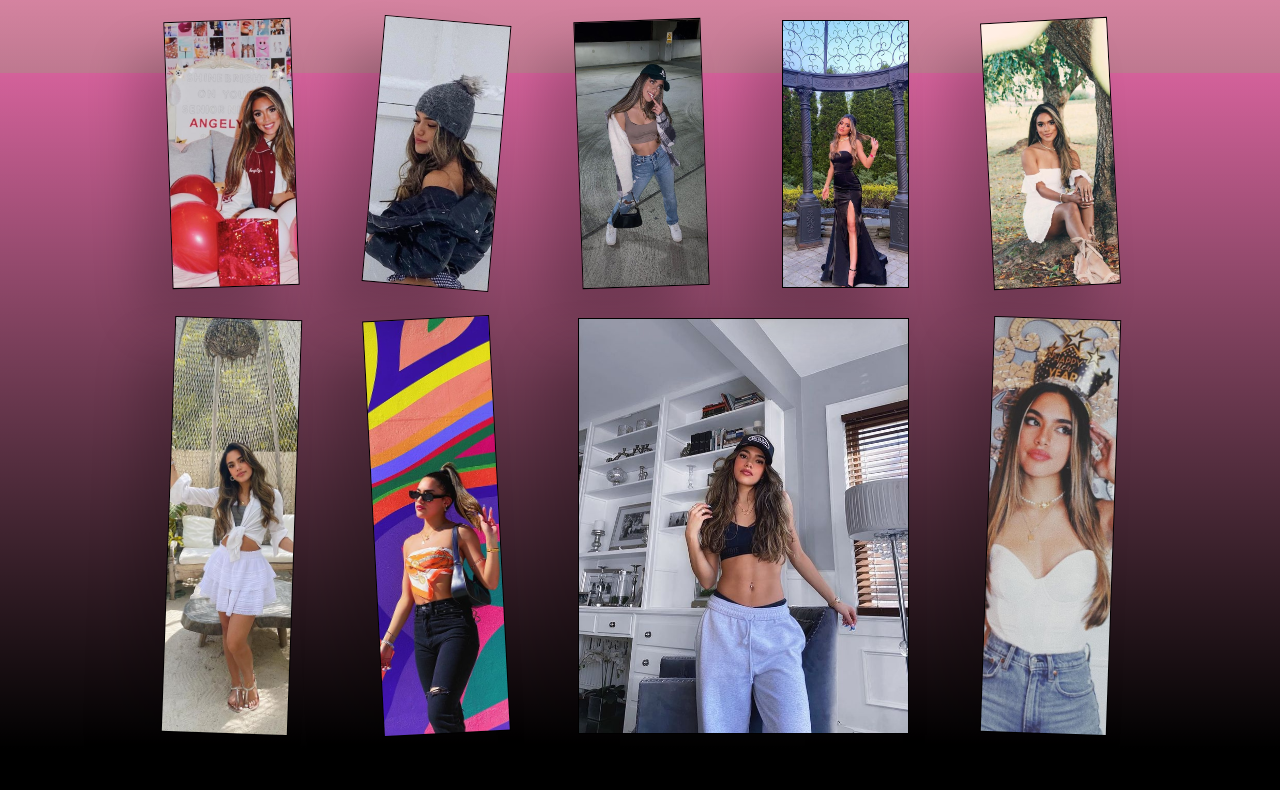
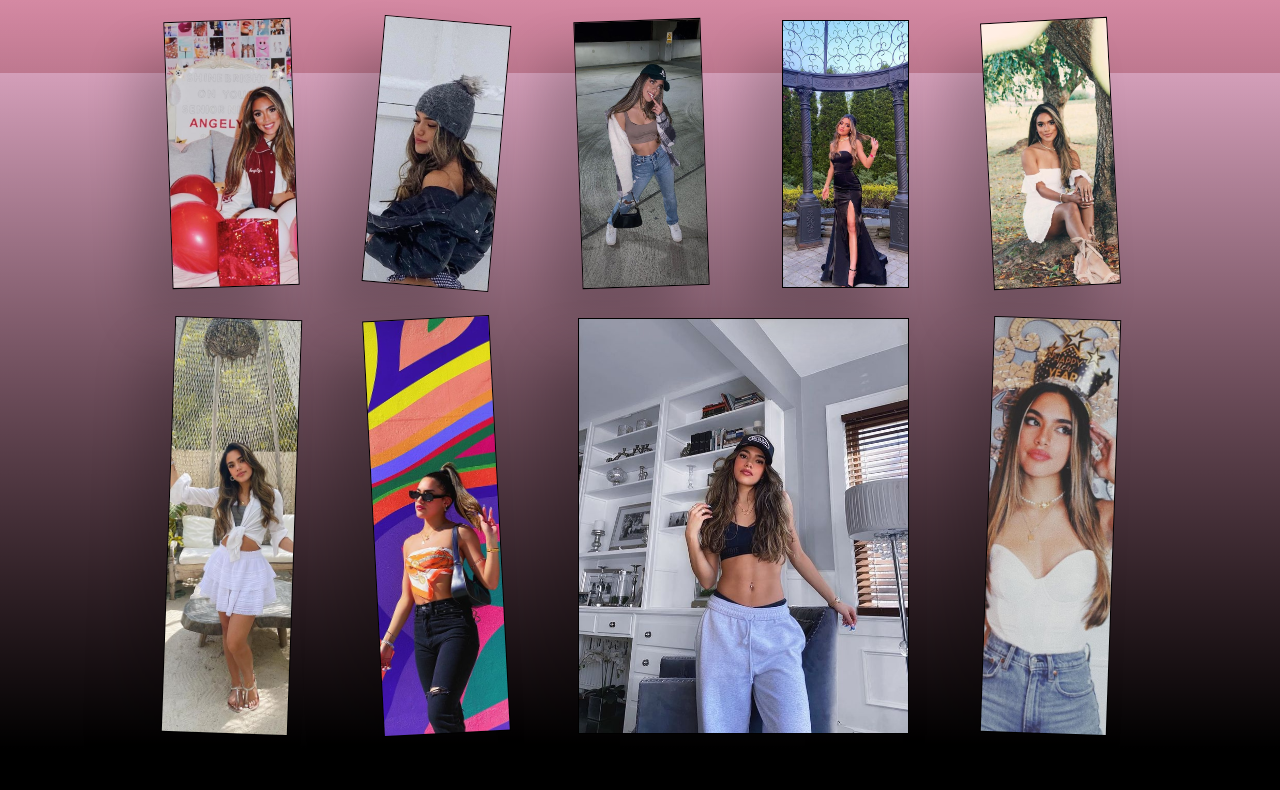
Before and after one commit to TatticDeveloper/AngelyseMariah, a plain HTML site: page index.html in a window 1280 px wide. Shown: the part 727-1517 px from the top of the page. Drawn offline with nearby package versions, Linux system fonts and the light colour scheme; a web font is replaced by a local one.

Commit message:
different

```diff
--- a/css/index.css
+++ b/css/index.css
@@ -1,7 +1,7 @@
 @import url('https://fonts.googleapis.com/css2?family=Poppins:ital,wght@0,100;0,200;0,500;1,100&family=Sansita+Swashed:wght@300;400;500;600;800;900&display=swap');
 @import url('https://fonts.googleapis.com/css2?family=Poppins:ital,wght@0,100;0,200;0,500;1,100&family=Rubik+Glitch&family=Sansita+Swashed:wght@300;400;500;600;800;900&display=swap');
 :root {
-	--color-pink: #ff75ba;
+	--color-pink: #ffbfdf;
 	--color-hover: #ffb9dc;
     --color-white: #fff;
 
```
